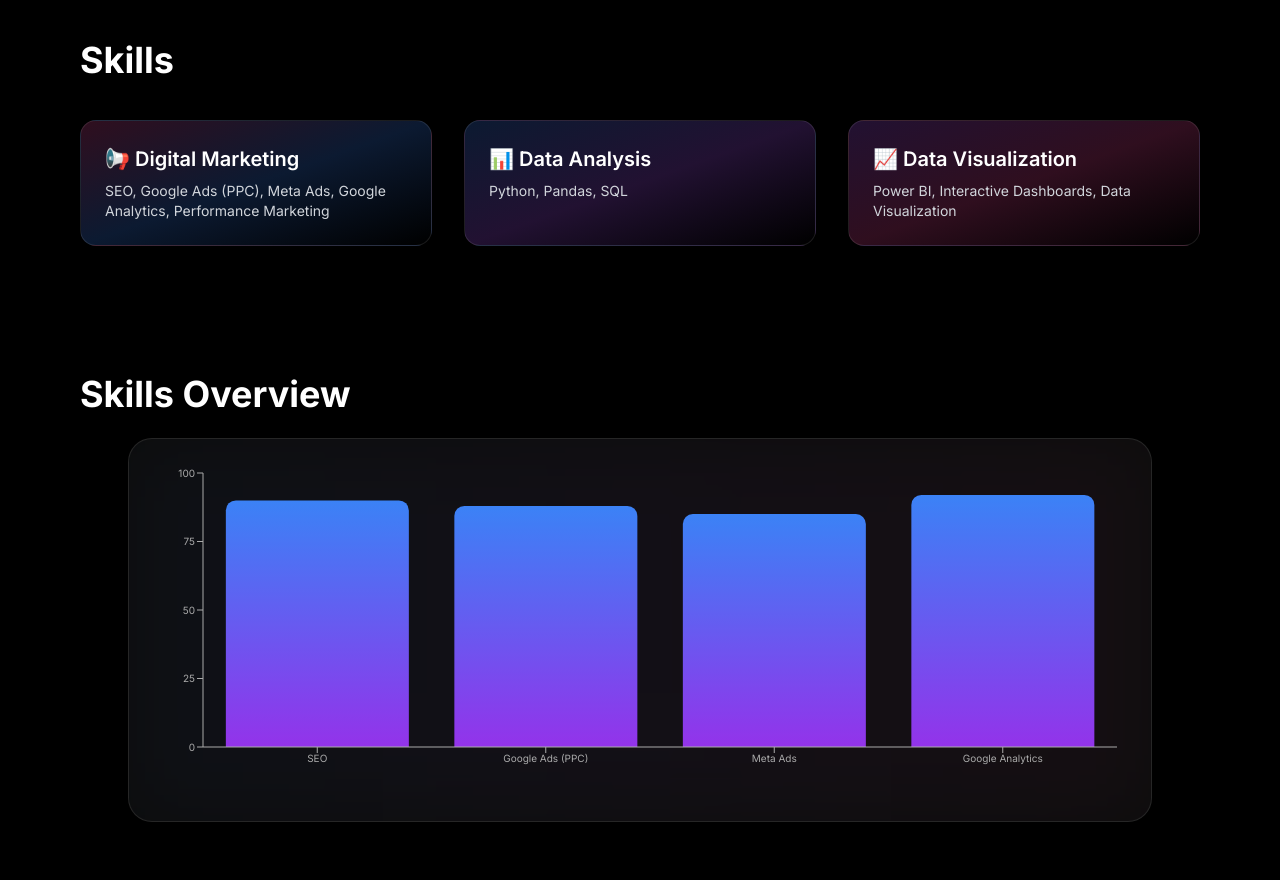
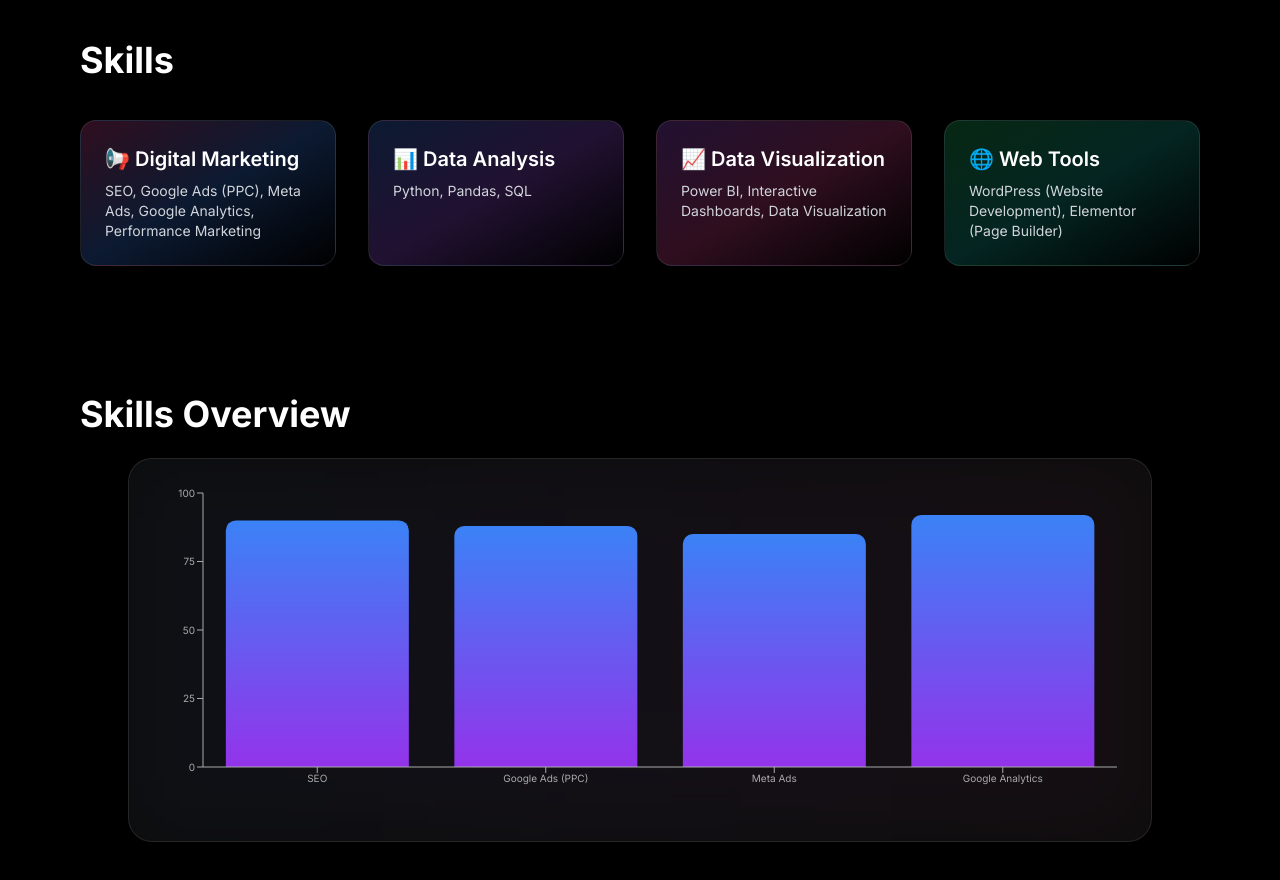
Before and after one commit to iamdeepraj9119/portfolio, a Next.js app: page / in a window 1280 px wide. Shown: the part 1440-2320 px from the top of the page. Built offline with nearby package versions, Linux system fonts and the light colour scheme.

Commit message:
skill tool added

```diff
--- a/app/components/Sections.tsx
+++ b/app/components/Sections.tsx
@@ -110,10 +110,10 @@
 <section id="skills">
   <h2 className="text-4xl font-bold mb-10">Skills</h2>
 
-  <div className="grid md:grid-cols-3 gap-8">
+  <div className="grid md:grid-cols-4 gap-8">
 
     {/* Card 1 */}
-     <div className="p-6 rounded-2xl bg-gradient-to-br from-pink-500/20 via-blue-500/20 to-transparent backdrop-blur-xl border border-white/10 hover:scale-105 transition-all duration-300 hover:shadow-[0_0_40px_rgba(236,72,153,0.4)]">
+    <div className="p-6 rounded-2xl bg-gradient-to-br from-pink-500/20 via-blue-500/20 to-transparent backdrop-blur-xl border border-white/10 hover:scale-105 transition-all duration-300 hover:shadow-[0_0_40px_rgba(236,72,153,0.4)]">
       <h3 className="text-xl font-semibold mb-2">📢 Digital Marketing</h3>
       <p className="text-gray-300 text-sm">
         SEO, Google Ads (PPC), Meta Ads, Google Analytics, Performance Marketing
@@ -133,6 +133,14 @@
       <h3 className="text-xl font-semibold mb-2">📈 Data Visualization</h3>
       <p className="text-gray-300 text-sm">
         Power BI, Interactive Dashboards, Data Visualization
+      </p>
+    </div>
+
+    {/* ✅ NEW CARD (Web Tools) */}
+    <div className="p-6 rounded-2xl bg-gradient-to-br from-green-500/20 via-teal-500/20 to-transparent backdrop-blur-xl border border-white/10 hover:scale-105 transition-all duration-300 hover:shadow-[0_0_40px_rgba(16,185,129,0.4)]">
+      <h3 className="text-xl font-semibold mb-2">🌐 Web Tools</h3>
+      <p className="text-gray-300 text-sm">
+        WordPress (Website Development), Elementor (Page Builder)
       </p>
     </div>
 
```
